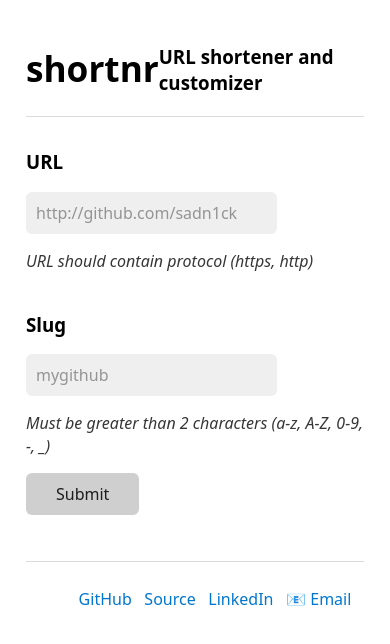
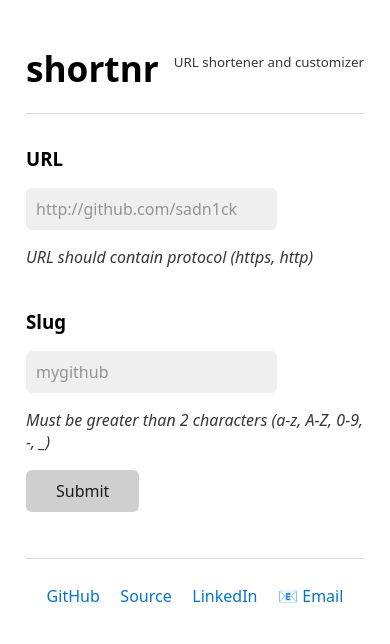
Before and after one commit to sadn1ck/shortnr, a website: page client/index.html in a window 390 px wide. Drawn offline with nearby package versions, Linux system fonts and the light colour scheme.

Commit message:
fix(client): styles and mobile view
Signed-off-by: Anik Das <anikdas0811@gmail.com>

```diff
--- a/client/index.css
+++ b/client/index.css
@@ -11,6 +11,7 @@ html {
 .name {
   vertical-align: middle;
   align-self: center;
+  text-align: right;
 }
 .error {
   border-radius: 8px;
@@ -29,4 +30,5 @@ html {
   display: flex;
   flex-direction: row;
   justify-content: space-evenly;
+  padding-left: 0px;
 }
--- a/client/index.html
+++ b/client/index.html
@@ -18,7 +18,7 @@
   <body>
     <header class="title">
       <a href="http://github.com/sadn1ck/shortnr"><h1>shortnr</h1></a>
-      <h3 class="name">URL shortener and customizer</h3>
+      <small class="name">URL shortener and customizer</small>
     </header>
     <hr />
     <main class="main">
```
